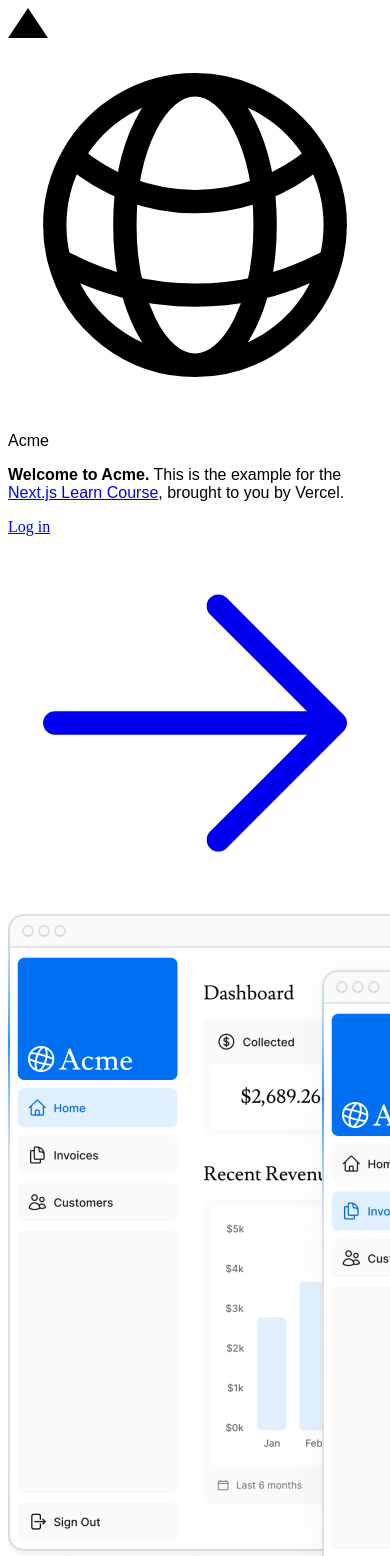
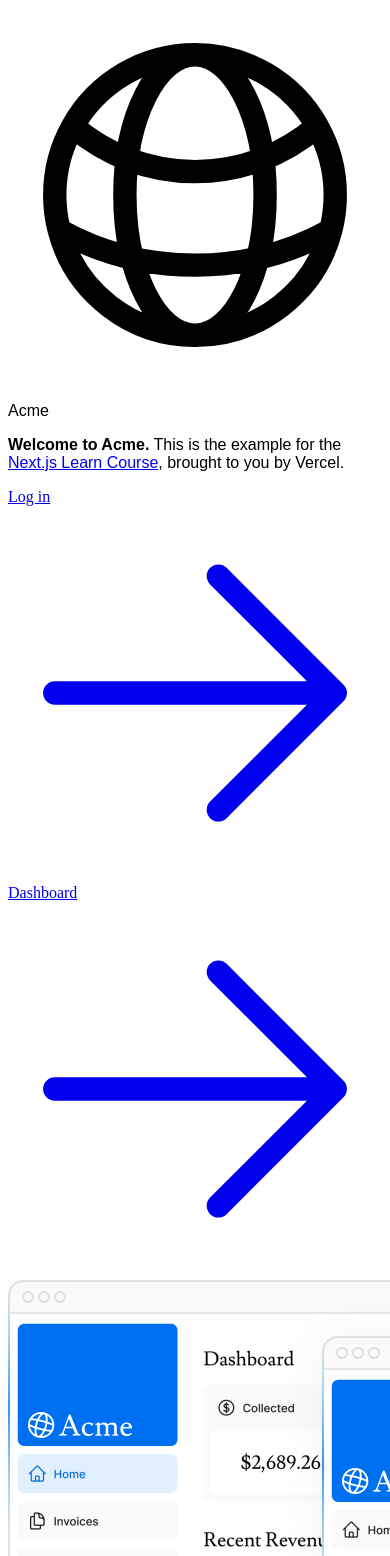
Before and after one commit to DEVZOOO/nextjs-dashboard, a Next.js app: page / in a window 390 px wide. Shown: the top 1556 px of the page. Built offline with nearby package versions, Linux system fonts and the light colour scheme; a web font is replaced by a local one.

Commit message:
refactor: ch6

```diff
--- a/app/page.tsx
+++ b/app/page.tsx
@@ -8,7 +8,7 @@
 export default function Page() {
   return (
     <main className="flex min-h-screen flex-col p-6">
-      <div className={styles.shape} />
+      {/* <div className={styles.shape} /> */}
       <div className="flex h-20 shrink-0 items-end rounded-lg bg-blue-500 p-4 md:h-52">
         <AcmeLogo />
       </div>
@@ -28,6 +28,12 @@
           >
             <span>Log in</span> <ArrowRightIcon className="w-5 md:w-6" />
           </Link>
+          <Link
+            href="/dashboard"
+            className="flex items-center gap-5 self-start rounded-lg bg-[#D396AC] px-6 py-3 text-sm font-medium text-white transition-colors hover:bg-[#D496D2] md:text-base"
+          >
+            <span>Dashboard</span> <ArrowRightIcon className="w-5 md:w-6" />
+          </Link>
         </div>
         <div className="flex items-center justify-center p-6 md:w-3/5 md:px-28 md:py-12">
           {/* Add Hero Images Here */}
--- a/app/seed/route.ts
+++ b/app/seed/route.ts
@@ -1,3 +1,4 @@
+// 최초 placeholder-data 데이터 insert문
 // import bcrypt from 'bcrypt';
 // import { db } from '@vercel/postgres';
 // import { invoices, customers, revenue, users } from '../lib/placeholder-data';
```
Also changed, not shown: 2 other files (tests, documents, lock files or other folders).
